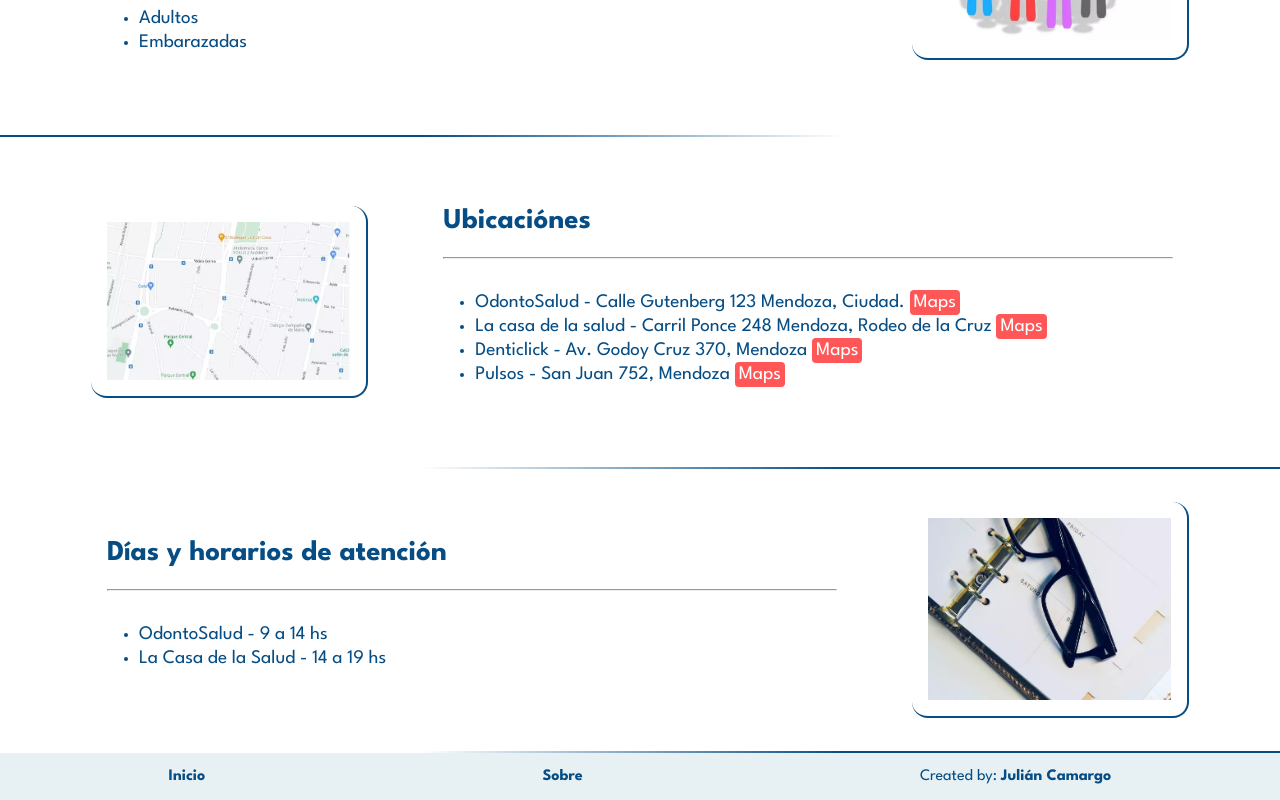
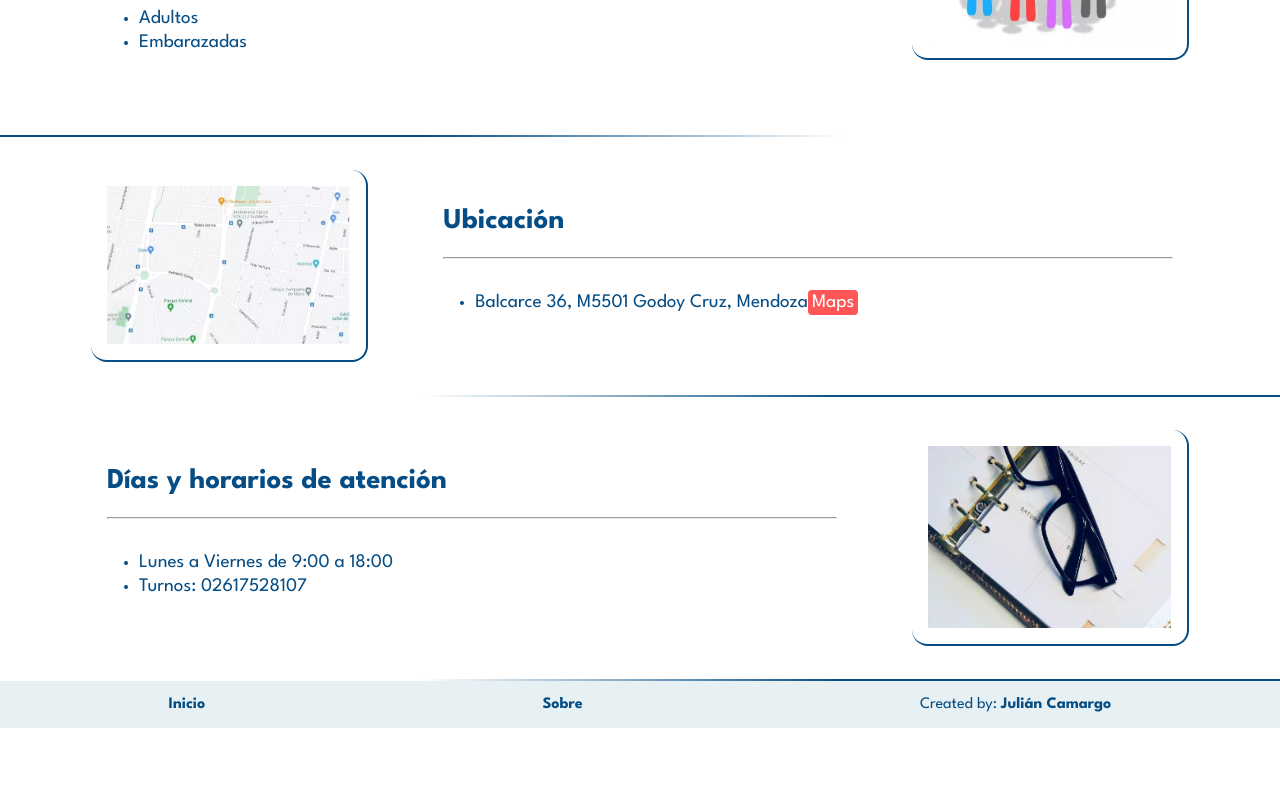
Before and after one commit to julian87nicolas/odontointegral-react, a React (Create React App) app: page / in a window 1280 px wide. Shown: the part 756-1556 px from the top of the page. After the commit the page ends 1484 px from the top, so only its background shows below. Built offline with nearby package versions, Linux system fonts and the light colour scheme.

Commit message:
fix data

```diff
--- a/src/components/Content.js
+++ b/src/components/Content.js
@@ -21,13 +21,10 @@ function Content () {
             <div className="sep rev"></div>
             <section className="content rev reveal">
                 <article>
-                    <h2>Ubicaciónes</h2>
+                    <h2>Ubicación</h2>
                     <hr />
                     <ul>
-                        <li>OdontoSalud - Calle Gutenberg 123 Mendoza, Ciudad. <a className="maps" href="https://g.page/OdontoSalud-Mendoza?share" target="_blank" rel="noreferrer">Maps</a></li>
-                        <li>La casa de la salud - Carril Ponce 248 Mendoza, Rodeo de la Cruz <a className="maps" href="https://goo.gl/maps/X43oZSE6MMAN7J7cA" target="_blank" rel="noreferrer">Maps</a> </li>
-                        <li>Denticlick - Av. Godoy Cruz 370, Mendoza <a className="maps" href="https://goo.gl/maps/juNLShKh5fhG2Uuj9" target="_blank" rel="noreferrer">Maps</a> </li>
-                        <li>Pulsos - San Juan 752, Mendoza <a className="maps" href="https://g.page/Pulsos?share" target="_blank" rel="noreferrer">Maps</a> </li>
+                        <li>Balcarce 36, M5501 Godoy Cruz, Mendoza<a className="maps" href="https://maps.app.goo.gl/yNnJ3mpCqJ4SXjDF9" target="_blank" rel="noreferrer">Maps</a></li>
                     </ul>
 
                 </article>
@@ -39,8 +36,8 @@ function Content () {
                     <h2>Días y horarios de atención</h2>
                     <hr />
                     <ul>
-                        <li>OdontoSalud - 9 a 14 hs</li>
-                        <li>La Casa de la Salud - 14 a 19 hs</li>
+                        <li>Lunes a Viernes de 9:00 a 18:00</li>
+                        <li>Turnos: 02617528107</li>
                     </ul>
                 </article>
                 <img src="./images/calendar.webp" alt="Calendario - días y horarios de atención odontológica" width="400" loading="lazy" decoding="async" />
```
